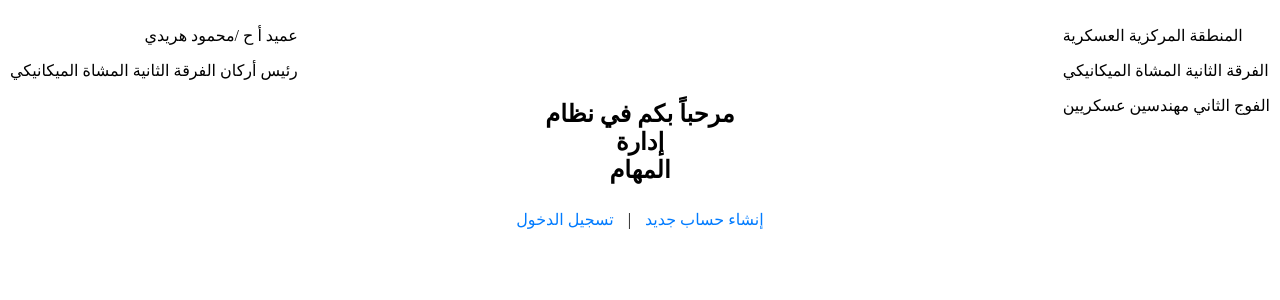
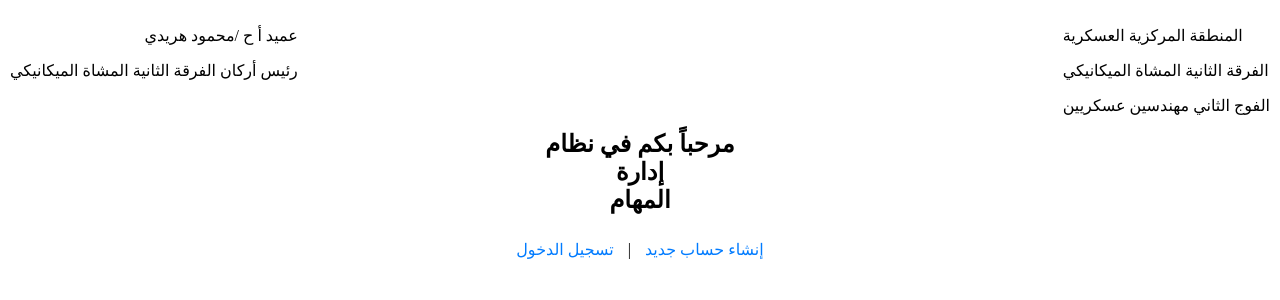
Before and after one commit to HasanAbdelhady/tasks, a Django app: page /tasks/ in a window 1280 px wide. Shown: the top 300 px of the page. Run offline with Django 5.2, Linux system fonts and the light colour scheme.

Commit message:
Update home.html

```diff
--- a/task_tracker/templates/home.html
+++ b/task_tracker/templates/home.html
@@ -50,7 +50,7 @@
 
         .title {
 
-            margin-top: 20px; /* Adjust margin to create space below the title */
+            margin-top: 50px; /* Adjust margin to create space below the title */
 
             font-size: 24px; /* Increase font size for better visibility */
 
```
